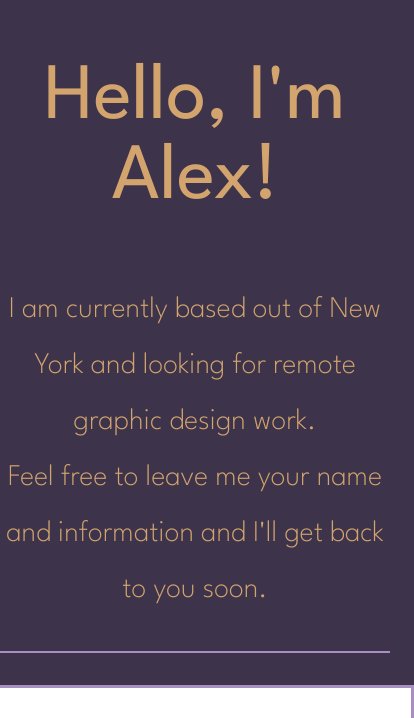
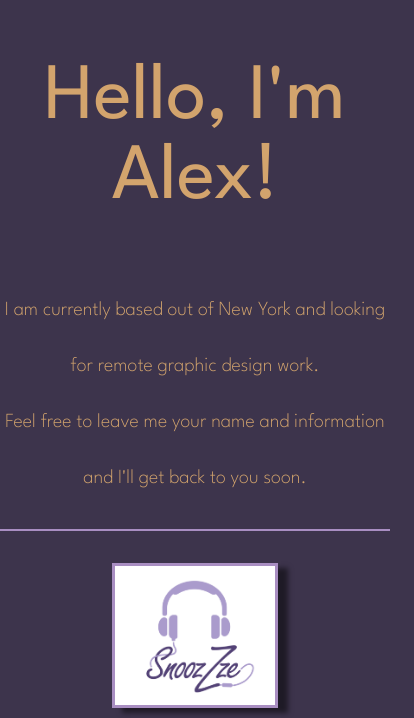
Before and after one commit to sometimescreative/sometimescreative.github.io, a plain HTML site: page index.html in a window 390 px wide. Shown: the part 512-1230 px from the top of the page, 414 px wide, since content can reach past the window. Drawn offline with Linux system fonts and the light colour scheme.

Commit message:
Update styles.css

```diff
--- a/styles.css
+++ b/styles.css
@@ -7,7 +7,9 @@ body {
      color: #d3a46d;
      height: 100%;
 }
- .navbar {
+
+
+.navbar {
      font-family: 'League Spartan', sans-serif;
      text-align: center;
      top: 0px;
@@ -286,3 +288,26 @@ table.table1 td {
      overflow: auto;
      padding: 5%;
 }
+@media all and (max-width: 1000px) {
+
+  p {
+     font-size: 20px;
+     line-height: 3.5rem;
+     text-align: center;
+     font-family: 'League Spartan', sans-serif;
+     font-weight: 200;
+     padding: .2rem;
+}
+
+  img {
+     display: flex;
+     justify-content: center;
+     align-items: center;
+     width: 10rem;
+     margin-left: auto;
+     margin-right: auto;
+     margin-top: 2rem;
+     margin-bottom: 2rem;
+     border: solid 3px #a98ec2;
+     box-shadow: 10px 5px 5px rgba(0, 0, 0, 0.5);
+}
```
